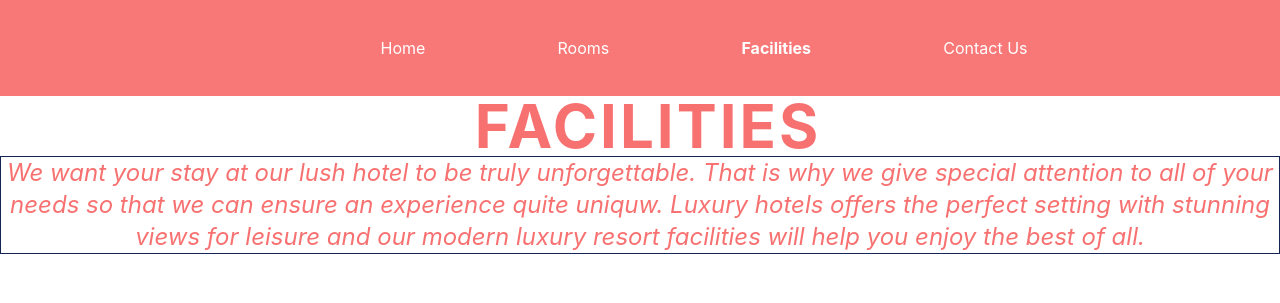
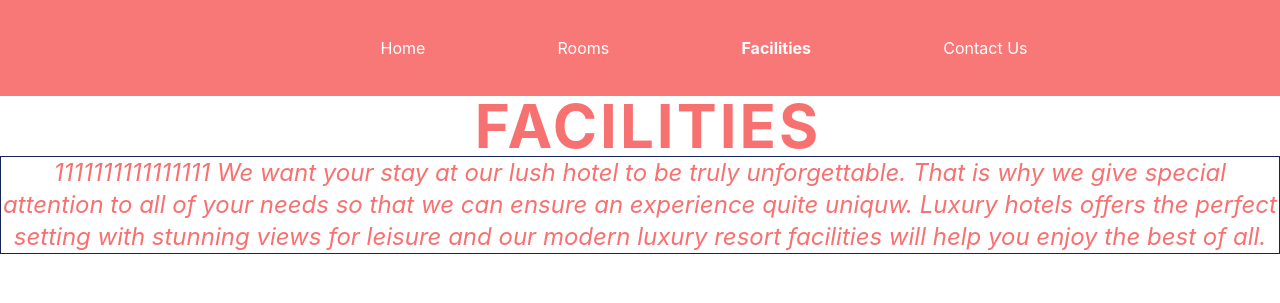
Before and after one commit to aNoobPlayer/OSS, a React (Vite) app in the folder app/: page /Facilities in a window 1280 px wide. Shown: the top 303 px of the page. Built offline with nearby package versions, Linux system fonts and the light colour scheme.

Commit message:
Update Facilities.jsx

```diff
--- a/app/src/pages/Facilities.jsx
+++ b/app/src/pages/Facilities.jsx
@@ -15,7 +15,7 @@ export default function Facilities() {
         aria-label="Facilities Introduction"
       >
         <p>
-          We want your stay at our lush hotel to be truly unforgettable. That is
+         1111111111111111 We want your stay at our lush hotel to be truly unforgettable. That is
           why we give special attention to all of your needs so that we can ensure
           an experience quite uniquw. Luxury hotels offers the perfect setting
           with stunning views for leisure and our modern luxury resort facilities
```
